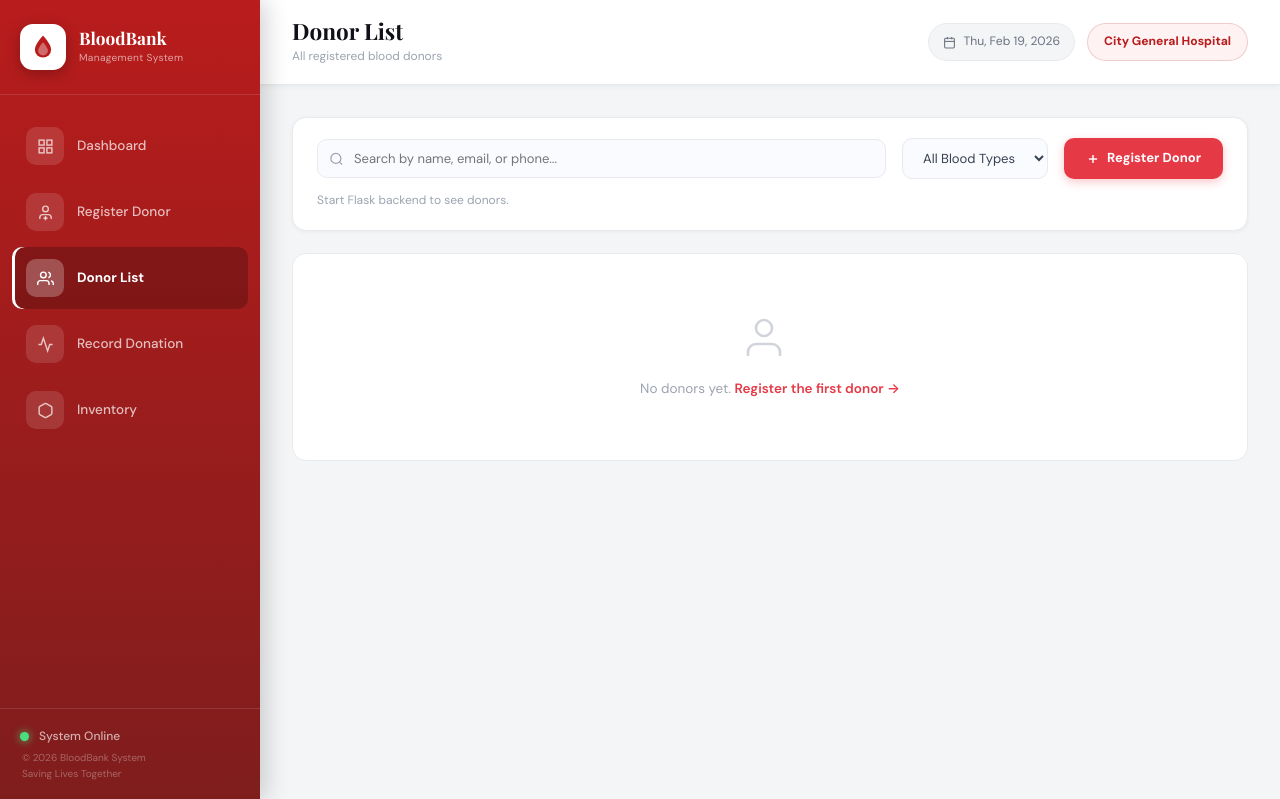
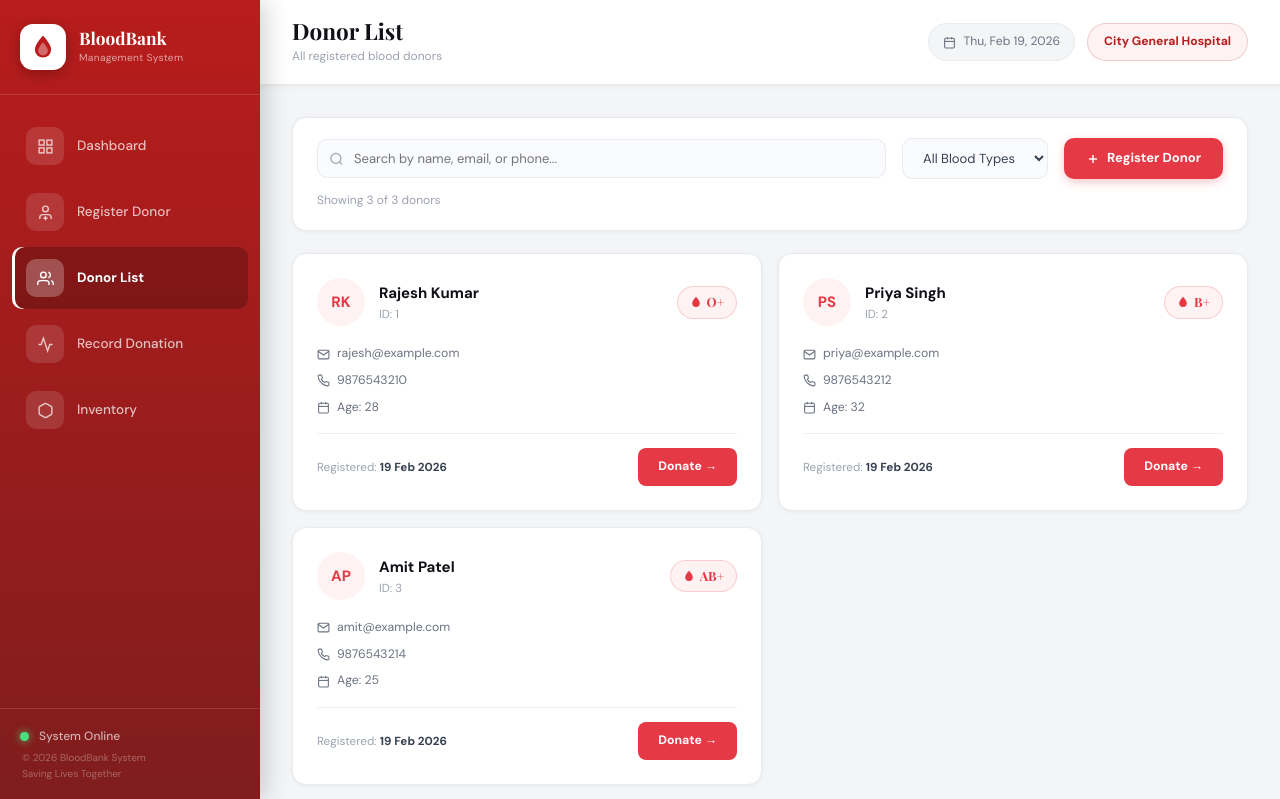
Before and after one commit to Eugintony/hemobank, a Flask app: page /donors in a window 1280 px wide. Shown: the top 799 px of the page. Run offline with Flask 3, Linux system fonts and the light colour scheme; data comes from the database, SQL or seed files in the repository; data that the repository does not hold is empty.

Commit message:
Update donor_list.html

```diff
--- a/templates/donor_list.html
+++ b/templates/donor_list.html
@@ -131,13 +131,15 @@ function renderDonors(donors) {
 
 async function loadDonors() {
     try {
-        const res = await fetch('http://localhost:5000/api/donors');
+        const res = await fetch('/api/donors');
         allDonors = await res.json();
         renderDonors(allDonors);
-    } catch {
-        document.getElementById('donorCount').textContent = 'Start Flask backend to see donors.';
+    } catch (e) {
+        console.error(e);
+        document.getElementById('donorCount').textContent = 'Failed to load donors.';
     }
 }
+
 
 function filterByBlood(type) {
     const filtered = type === 'all' ? allDonors : allDonors.filter(d => d.blood_type === type);
```
